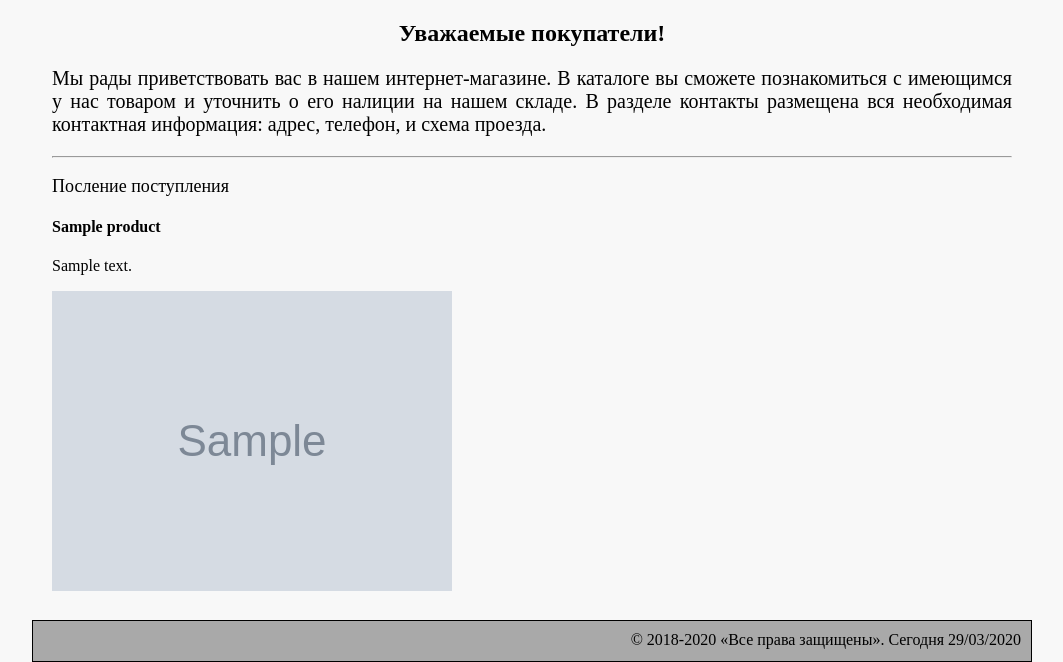
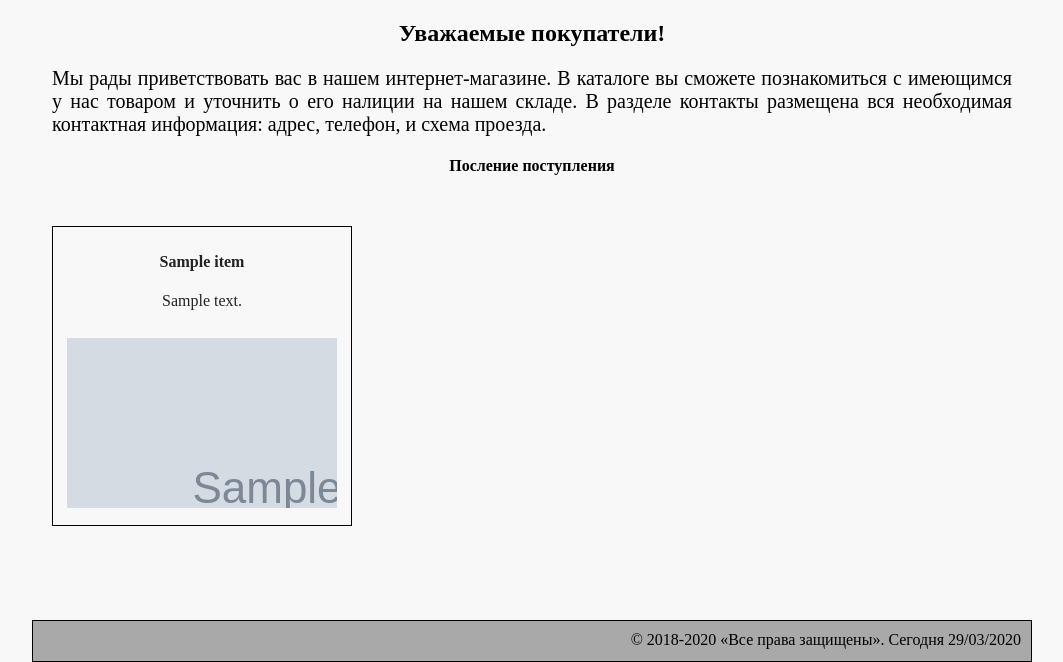
Before and after one commit to evlx87/shop_it_trade, a Django app: template backend/templates/mainapp/index.html in a window 1280 px wide. Shown: the part 162-824 px from the top of the page, without its empty margins (108-1171 px from the left). Run offline with Django 3.2, Linux system fonts and the light colour scheme; the template is opened without the code that fills it: most values are stand-ins (such as "Sample title", 1, 10 or a date in 2020); grey boxes marked "Sample" are stand-in pictures.

Commit message:
modify templates/mainapp/index.html and style.css

```diff
--- a/backend/static/css/style.css
+++ b/backend/static/css/style.css
@@ -13,7 +13,9 @@ h3 {
     color: black;
     font-size: 18px;
     font-weight: 400;
-
+}
+h4 {
+    text-align: center;
 }
 /* Главное меню */
 .menu {
@@ -89,3 +91,39 @@ h3 {
     padding-right: 10px;
     padding-top: 10px;
 }
+/* Новые товары на главной странице */
+.new_products_box {
+    padding-top: 30px;
+    padding-bottom: 120px;
+    display: flex;
+    justify-content: space-between;
+    flex-wrap: wrap;
+}
+.new_products_link {
+	text-decoration: none;
+    color: #222;
+}
+.new_product {
+    float: left;
+    width: 300px;
+    height: 300px;
+    border: 1px solid black;
+	box-sizing: border-box;
+	padding: 4px;
+}
+.description_short {
+    text-align: center;
+    height: 30px;
+}
+.new_products_img {
+	height: 170px;
+	width: 270px;
+    margin: auto auto;
+}
+/* Страница каталога */
+.catalog_content {
+
+}
+.catalog_product {
+
+}
--- a/backend/templates/mainapp/index.html
+++ b/backend/templates/mainapp/index.html
@@ -1,22 +1,24 @@
 {% extends 'mainapp/base.html' %}
 
 {% block page_content %}
-
     <h2>Уважаемые покупатели!</h2>
     <p class="greeting">Мы рады приветствовать вас в нашем интернет-магазине. В каталоге вы сможете
         познакомиться с имеющимся у нас товаром и уточнить о его налиции на нашем складе.
         В разделе контакты размещена вся необходимая контактная информация: адрес, телефон,
         и схема проезда.</p>
-    <hr>
-    <h3>Посление поступления</h3>
-
-
-    {% for Product in new_products %}
-        <div class="new_products">
-            <h4>{{ Product.name }}</h4>
-            <p class="new_prod">{{ Product.short_desc }}</p>
-            <img src="{{ Product.image.url }}" alt="">
+    <h4>Посление поступления</h4>
+    <div class="new_products_box">
+    {% for item in new_products %}
+        <div>
+            <a class="new_products_link" href="#">
+                <div class="new_product">
+                    <h4>{{ item.name }}</h4>
+                    <p class="description_short">{{ item.short_desc }}</p>
+                    <div class="new_products_img" style="background-image: url({{ item.image.url }})">
+                    </div>
+                </div>
+            </a>
         </div>
     {% endfor %}
-
+    </div>
 {% endblock %}
```
